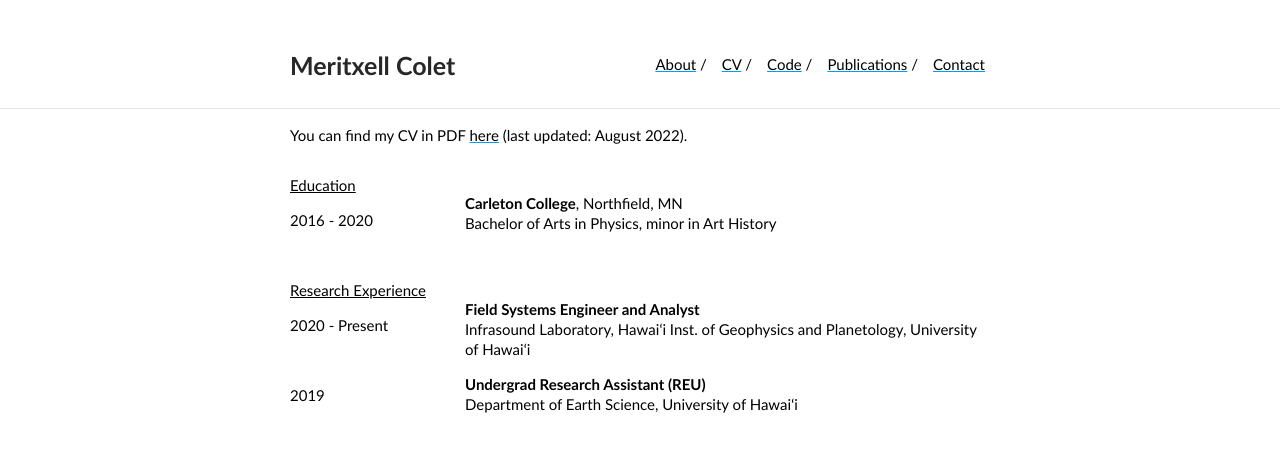
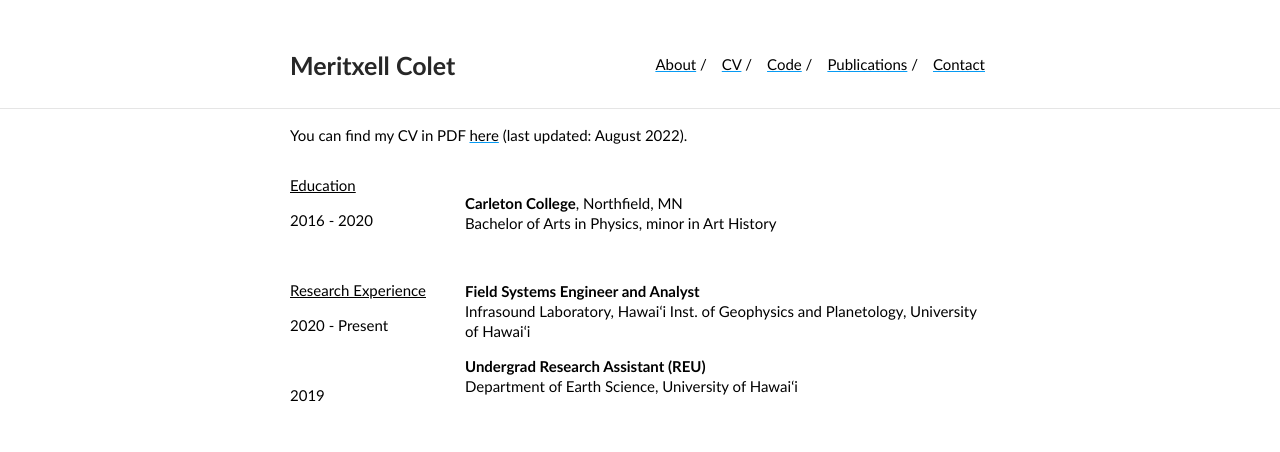
Before and after one commit to MeritxellC/MeritxellC.github.io, a Jekyll site: the page built from cv/cv2.md, in a window 1280 px wide. Shown: the top 452 px of the page. Built offline with Jekyll 4.4.1, drawn with Linux system fonts in a browser that asks for light colours.

Commit message:
testing new cv

```diff
--- a/cv/cv2.md
+++ b/cv/cv2.md
@@ -38,20 +38,19 @@ p{
   <div class="column left">
     <p><u>Education</u></p>
     <p>2016 - 2020</p>
-    <p><br style="line-height:1"></p>
+    <p><br style="line-height:1.5"></p>
     <p><u>Research Experience</u></p>
     <p>2020 - Present</p>
-    <p><br style="line-height:1"></p>
+    <p><br style="line-height:1.5"></p>
     <p>2019</p>
   </div>
   <div class="column right">
-    <br style="line-height:1">
+    <br style="line-height:1.5">
     <p>
         <strong>Carleton College</strong>, Northfield, MN <br>
          Bachelor of Arts in Physics, minor in Art History
     </p>
-    <br style="line-height:1">
-    <br style="line-height:1">
+    <br style="line-height:1.5">
     <p>
         <strong>Field Systems Engineer and Analyst</strong><br>
         Infrasound Laboratory, Hawaiʻi Inst. of Geophysics and Planetology, University of Hawaiʻi<br>
```
